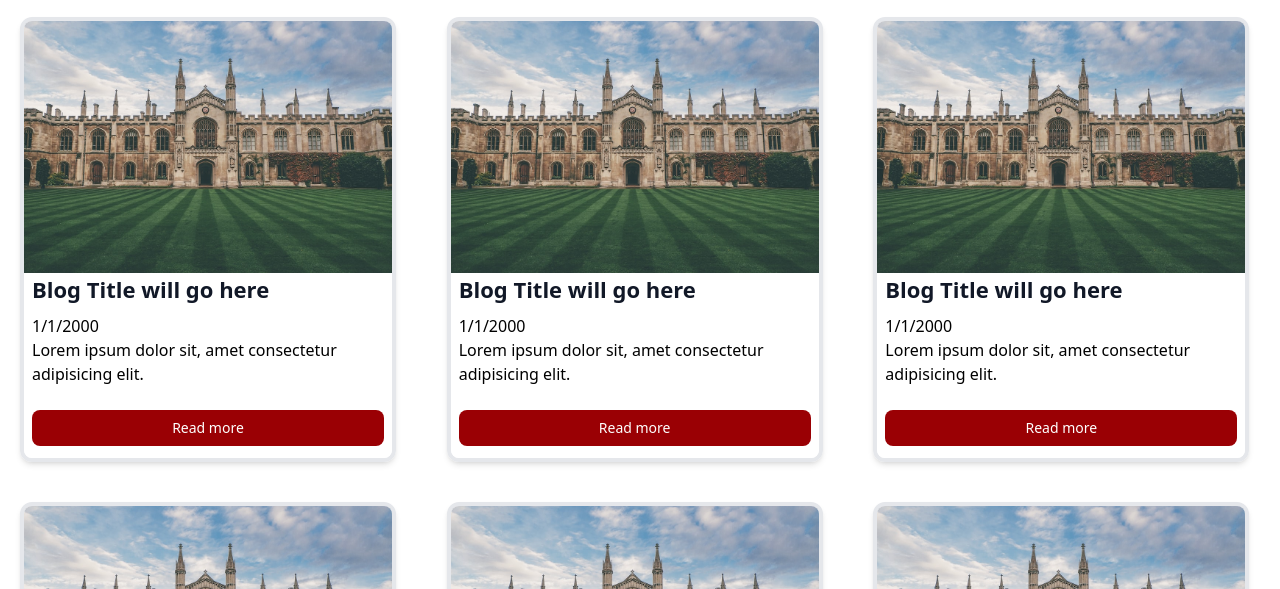
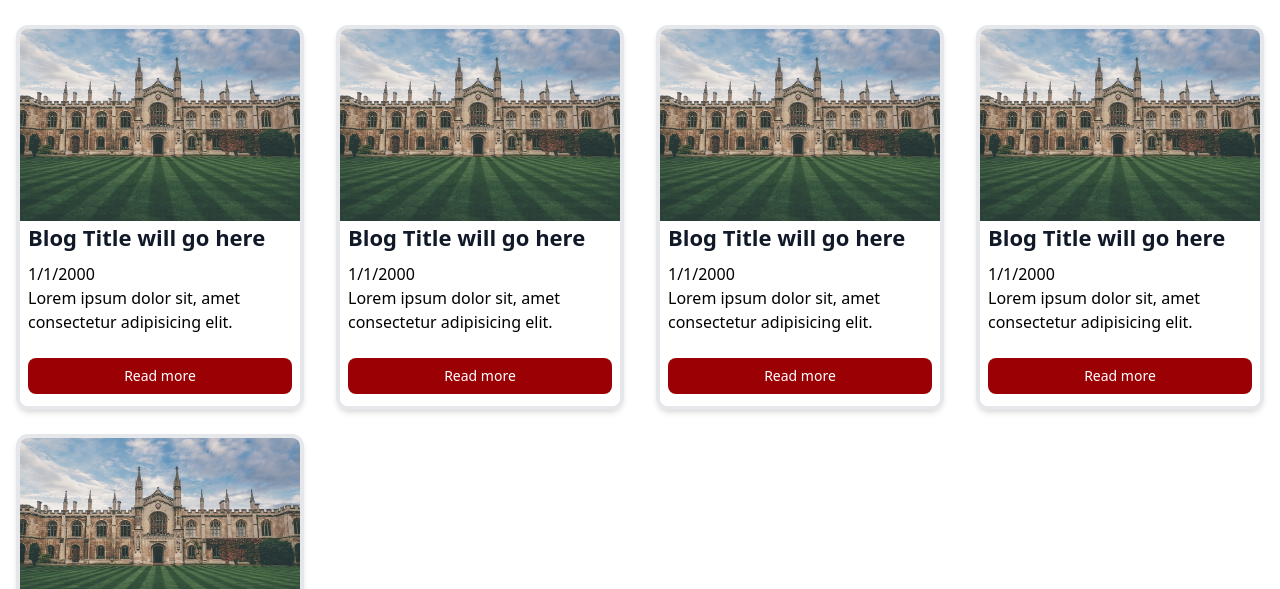
Before and after one commit to Dynamic1819/Landing-M.S.T, a website: page public/events.html in a window 1280 px wide. Shown: the part 211-800 px from the top of the page. Drawn offline with Linux system fonts and the light colour scheme.

Commit message:
events edit and error page added

```diff
--- a/public/events.html
+++ b/public/events.html
@@ -214,7 +214,7 @@
 
 
     <!-- Main Contents -->
-    <main class="pt-14 md:pt-20">
+    <main class="pt-14 w-full md:pt-20">
         <div>
             <div class="px-5 text-center">
                 <div>
@@ -224,54 +224,16 @@
             </div>
 
 
-            <!-- events 1 -->
-            <div>
-                <div>
-                    <div class="md:grid md:grid-cols-3 md:py-4">
+            <!-- events -->
+            <div class="w-full">
+                <div class="flex flex-wrap md:py-4">
+                    <div class="outCards">
                         <div class="sCard">
                             <div class="sCardBody">
                                 <img class="rounded-t-lg" src="../assets/images/cambridge.JPG" alt="Blog Photo">
                                 <div class="px-2 bg-white rounded-b-lg">
                                     <div>
-                                       <h5 class="sHead">Blog Title will go here</h5>
-                                    </div>
-                                    <span>1/1/2000</span>
-                                    <div>
-                                        <span>
-                                            Lorem ipsum dolor sit, amet consectetur adipisicing elit.
-                                        </span>
-                                    </div>
-                                    <div class="pt-6 pb-3">
-                                        <a href="blogSingle.html" class="block items-center px-3 py-2 text-sm font-medium text-center text-white bg-secondary rounded-lg hover:bg-blue-800 focus:ring-4 focus:outline-none focus:ring-blue-300">Read more</a>
-                                    </div>
-                                </div>
-                            </div>
-                        </div>
-                        <div class="sCard">
-                            <div class="sCardBody">
-                                <img class="rounded-t-lg" src="../assets/images/cambridge.JPG" alt="Blog Photo">
-                                <div class="px-2 bg-white rounded-b-lg">
-                                    <div>
-                                       <h5 class="sHead">Blog Title will go here</h5>
-                                    </div>
-                                    <span>1/1/2000</span>
-                                    <div>
-                                        <span>
-                                            Lorem ipsum dolor sit, amet consectetur adipisicing elit.
-                                        </span>
-                                    </div>
-                                    <div class="pt-6 pb-3">
-                                        <a href="blogSingle.html" class="block items-center px-3 py-2 text-sm font-medium text-center text-white bg-secondary rounded-lg hover:bg-blue-800 focus:ring-4 focus:outline-none focus:ring-blue-300">Read more</a>
-                                    </div>
-                                </div>
-                            </div>
-                        </div>
-                        <div class="sCard">
-                            <div class="sCardBody">
-                                <img class="rounded-t-lg" src="../assets/images/cambridge.JPG" alt="Blog Photo">
-                                <div class="px-2 bg-white rounded-b-lg">
-                                    <div>
-                                       <h5 class="sHead">Blog Title will go here</h5>
+                                        <h5 class="sHead">Blog Title will go here</h5>
                                     </div>
                                     <span>1/1/2000</span>
                                     <div>
@@ -286,15 +248,13 @@
                             </div>
                         </div>
                     </div>
-                </div>
-                <div>
-                    <div class="md:grid md:grid-cols-3 md:py-4">
+                    <div class="outCards">
                         <div class="sCard">
                             <div class="sCardBody">
                                 <img class="rounded-t-lg" src="../assets/images/cambridge.JPG" alt="Blog Photo">
                                 <div class="px-2 bg-white rounded-b-lg">
                                     <div>
-                                       <h5 class="sHead">Blog Title will go here</h5>
+                                        <h5 class="sHead">Blog Title will go here</h5>
                                     </div>
                                     <span>1/1/2000</span>
                                     <div>
@@ -308,12 +268,14 @@
                                 </div>
                             </div>
                         </div>
+                    </div>
+                    <div class="outCards">
                         <div class="sCard">
                             <div class="sCardBody">
                                 <img class="rounded-t-lg" src="../assets/images/cambridge.JPG" alt="Blog Photo">
                                 <div class="px-2 bg-white rounded-b-lg">
                                     <div>
-                                       <h5 class="sHead">Blog Title will go here</h5>
+                                        <h5 class="sHead">Blog Title will go here</h5>
                                     </div>
                                     <span>1/1/2000</span>
                                     <div>
@@ -327,12 +289,35 @@
                                 </div>
                             </div>
                         </div>
+                    </div>
+                    <div class="outCards">
                         <div class="sCard">
                             <div class="sCardBody">
                                 <img class="rounded-t-lg" src="../assets/images/cambridge.JPG" alt="Blog Photo">
                                 <div class="px-2 bg-white rounded-b-lg">
                                     <div>
-                                       <h5 class="sHead">Blog Title will go here</h5>
+                                        <h5 class="sHead">Blog Title will go here</h5>
+                                    </div>
+                                    <span>1/1/2000</span>
+                                    <div>
+                                        <span>
+                                            Lorem ipsum dolor sit, amet consectetur adipisicing elit.
+                                        </span>
+                                    </div>
+                                    <div class="pt-6 pb-3">
+                                        <a href="blogSingle.html" class="block items-center px-3 py-2 text-sm font-medium text-center text-white bg-secondary rounded-lg hover:bg-blue-800 focus:ring-4 focus:outline-none focus:ring-blue-300">Read more</a>
+                                    </div>
+                                </div>
+                            </div>
+                        </div>
+                    </div>
+                    <div class="outCards">
+                        <div class="sCard">
+                            <div class="sCardBody">
+                                <img class="rounded-t-lg" src="../assets/images/cambridge.JPG" alt="Blog Photo">
+                                <div class="px-2 bg-white rounded-b-lg">
+                                    <div>
+                                        <h5 class="sHead">Blog Title will go here</h5>
                                     </div>
                                     <span>1/1/2000</span>
                                     <div>
@@ -401,7 +386,7 @@
                        <img src="../assets/images/M.S.T LOGO.jpg" alt="M.S.T Logo" class="w-10 rounded-full">
                        <span class="text-2xl pl-3 text-gray-200">M.S.T University</span>
                    </div>
-                   <div class="grid lg:grid-cols-2 space-y-5 md:space-y-0">
+                   <div class="grid lg:grid-cols-2 space-y-5 md:space-y-0 w-full">
                        <div class="lg:col-span-1 border-b-2 md:border-b-0 pb-3 md:pb-0">
                            <div class="flex items-center">
                                <svg xmlns="http://www.w3.org/2000/svg" fill="none" viewBox="0 0 24 24" stroke-width="1.5" stroke="currentColor" class="w-6 h-6">
@@ -526,7 +511,7 @@
                                    <svg xmlns="http://www.w3.org/2000/svg" fill="none" viewBox="0 0 24 24" stroke-width="1.5" stroke="currentColor" class="w-6 h-6">
                                        <path stroke-linecap="round" stroke-linejoin="round" d="M21.75 6.75v10.5a2.25 2.25 0 01-2.25 2.25h-15a2.25 2.25 0 01-2.25-2.25V6.75m19.5 0A2.25 2.25 0 0019.5 4.5h-15a2.25 2.25 0 00-2.25 2.25m19.5 0v.243a2.25 2.25 0 01-1.07 1.916l-7.5 4.615a2.25 2.25 0 01-2.36 0L3.32 8.91a2.25 2.25 0 01-1.07-1.916V6.75" />
                                    </svg>
-                                   <a href="mailto:info@mstinstitute.net" target="_blank" class="pl-3">
+                                   <a href="mailto:info@mstinstitute.net" target="_blank" class="pl-2">
                                        info@mstinstitute.net
                                    </a>
                                </div>
--- a/src/styles.css
+++ b/src/styles.css
@@ -183,11 +183,14 @@
 
 
 /* Card from Single Blog */
+.outCards{
+    @apply w-1/2 md:w-1/3 lg:w-1/4 px-2 md:px-4 py-3;
+}
 .sCard{
-    @apply md:col-span-1 my-16 md:my-0 md:p-1 mx-4 max-w-sm rounded-lg hover:bg-gradient-to-b from-blue-600/80 to-red-500 hover:shadow-xl hover:shadow-red-500 hover:scale-105 transition ease-out duration-150;
+    @apply mx-auto rounded-lg hover:bg-gradient-to-b from-blue-600 to-red-500 hover:shadow-xl hover:shadow-red-500 hover:scale-105 transition ease-out duration-150;
 }
 .sCardBody{
-    @apply max-w-sm rounded-xl shadow-md border-4 hover:border-0;
+    @apply rounded-xl shadow-md border-4 hover:border-0;
 }
 .sHead{
     @apply mb-2 text-[16px] lg:text-[22px] font-bold text-gray-900;
```
Also changed, not shown: public/blog.html (+36 -51 lines), public/error.html (added, +37 -0 lines), public/styles.css.
